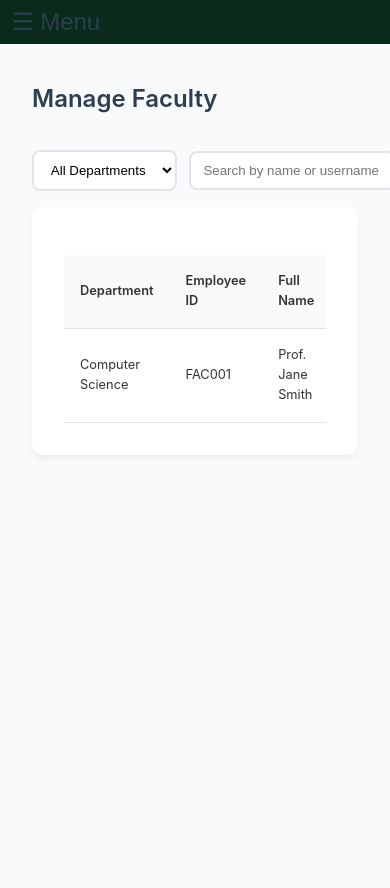
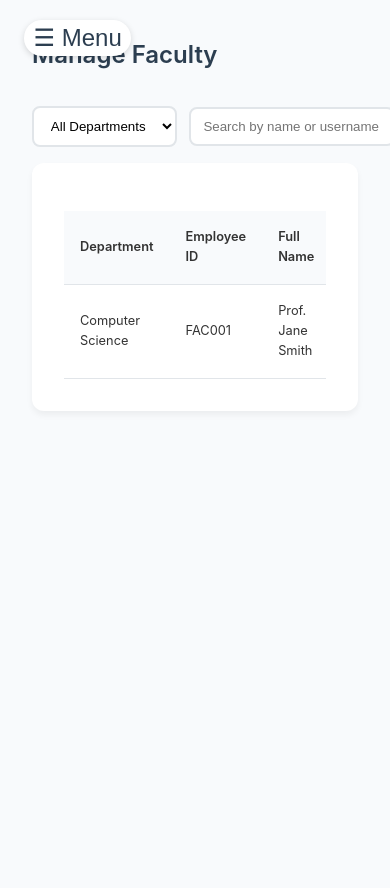
Before and after one commit to Jubit123/FPES, a PHP site: page /admin/admin.php in a window 390 px wide; the page is wider, and only the part inside the window is pictured. After the commit the page ends 379 px from the top of that part, so only its background shows below. Run offline with PHP 8.4, Linux system fonts and the light colour scheme; a user stored in the database is signed in; data comes from the database, SQL or seed files in the repository.

Commit message:
styles.css

```diff
--- a/styles.css
+++ b/styles.css
@@ -132,7 +132,17 @@ h1, h2 { color: var(--dark-color); margin-bottom: 1rem; font-weight: 600; }
   .sidebar { position: fixed; left: -250px; top: 0; height: 100%; width: 240px; }
   .sidebar.active { left: 0; }
   .main-content { padding: 1.25rem 1rem 1.75rem; }
-  .sidebar-toggle { display: block; }
+  .sidebar-toggle {
+    display: block;
+    position: fixed;
+    top: 0.75rem;
+    left: 0.75rem;
+    z-index: 1100; /* above sidebar (1000) */
+    background: #ffffff;
+    padding: 0.25rem 0.6rem;
+    border-radius: 999px;
+    box-shadow: 0 2px 6px rgba(0,0,0,0.15);
+  }
 }
 
 /* Login form tweaks on small screens */
```
